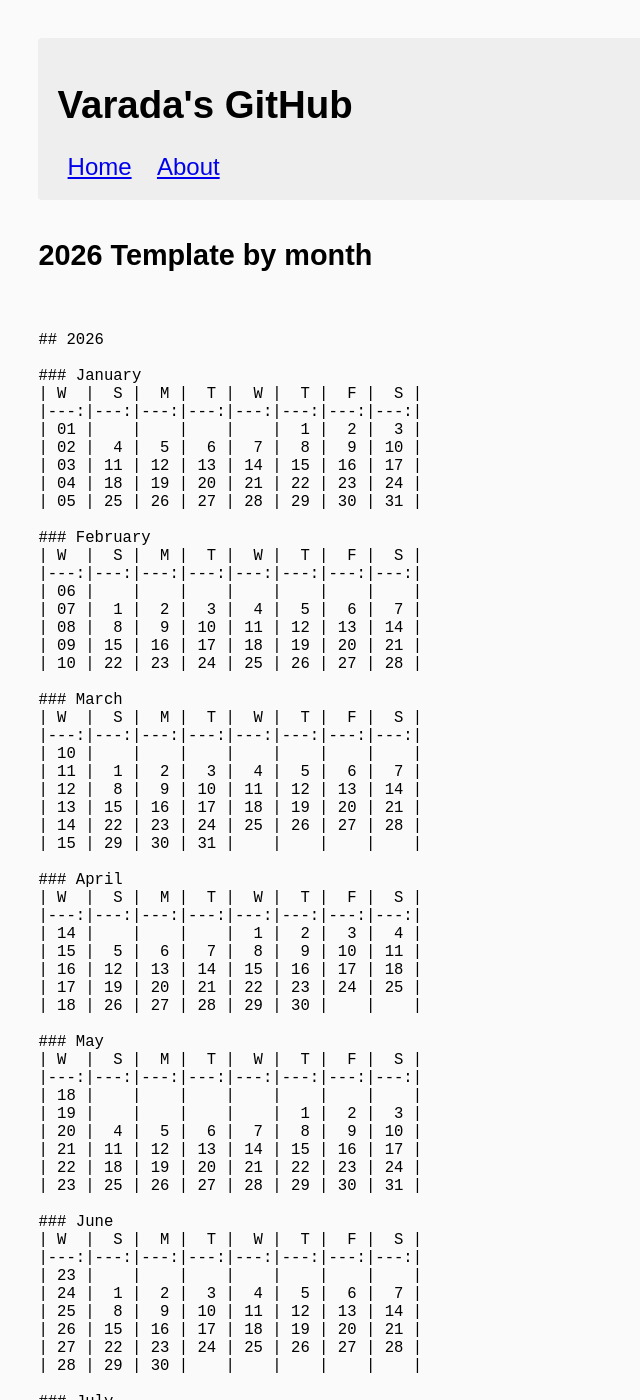
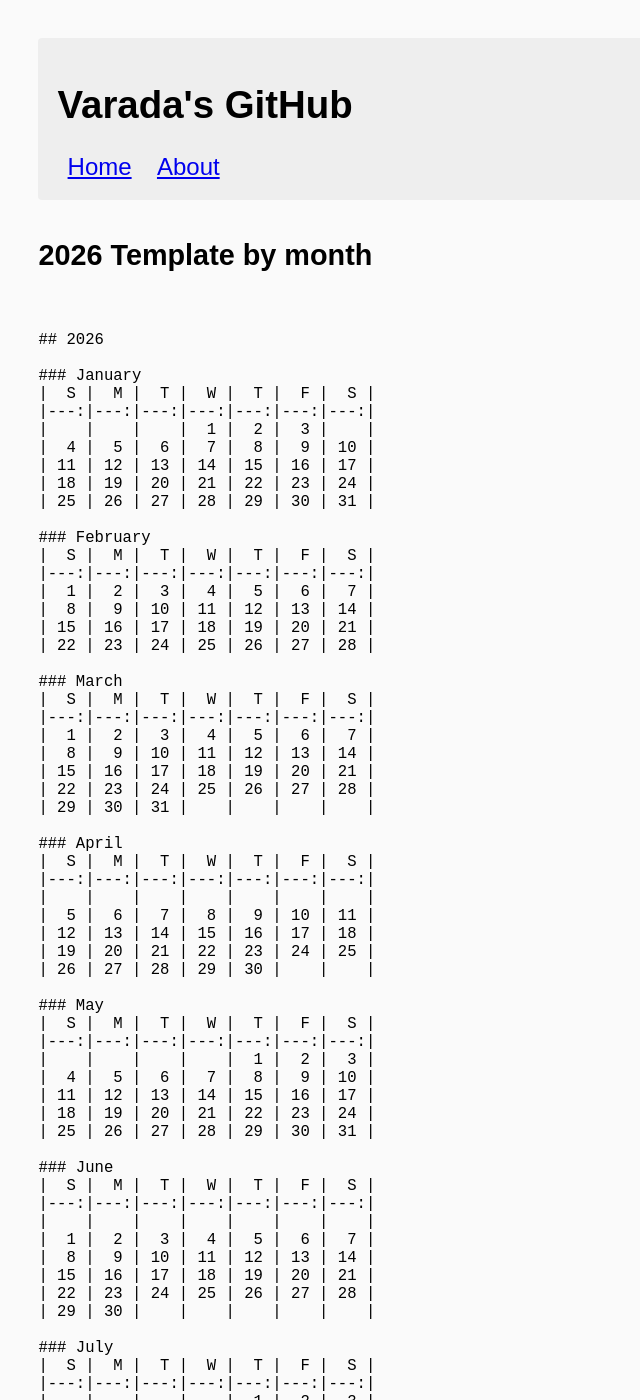
Before and after one commit to ivarada/ivarada.github.io, a Jekyll site: the page built from calendar/calendar-m-2026.md, in a window 1280 px wide and 1400 px high. Shown: the whole window, without its empty margins (0-640 px from the left). Built offline with Jekyll 4.4.1, drawn with Linux system fonts in a browser that asks for light colours; some of the changed text lies outside the part shown.

Commit message:
Reformat 2026 calendar layout for clarity

```diff
--- a/calendar/calendar-m-2026.md
+++ b/calendar/calendar-m-2026.md
@@ -11,123 +11,114 @@
 ## 2026
 
 ### January
-| W  |  S |  M |  T |  W |  T |  F |  S |
-|---:|---:|---:|---:|---:|---:|---:|---:|
-| 01 |    |    |    |    |  1 |  2 |  3 |
-| 02 |  4 |  5 |  6 |  7 |  8 |  9 | 10 |
-| 03 | 11 | 12 | 13 | 14 | 15 | 16 | 17 |
-| 04 | 18 | 19 | 20 | 21 | 22 | 23 | 24 |
-| 05 | 25 | 26 | 27 | 28 | 29 | 30 | 31 |
+|  S |  M |  T |  W |  T |  F |  S |
+|---:|---:|---:|---:|---:|---:|---:|
+|    |    |    |  1 |  2 |  3 |    |
+|  4 |  5 |  6 |  7 |  8 |  9 | 10 |
+| 11 | 12 | 13 | 14 | 15 | 16 | 17 |
+| 18 | 19 | 20 | 21 | 22 | 23 | 24 |
+| 25 | 26 | 27 | 28 | 29 | 30 | 31 |
 
 ### February
-| W  |  S |  M |  T |  W |  T |  F |  S |
-|---:|---:|---:|---:|---:|---:|---:|---:|
-| 06 |    |    |    |    |    |    |    |
-| 07 |  1 |  2 |  3 |  4 |  5 |  6 |  7 |
-| 08 |  8 |  9 | 10 | 11 | 12 | 13 | 14 |
-| 09 | 15 | 16 | 17 | 18 | 19 | 20 | 21 |
-| 10 | 22 | 23 | 24 | 25 | 26 | 27 | 28 |
+|  S |  M |  T |  W |  T |  F |  S |
+|---:|---:|---:|---:|---:|---:|---:|
+|  1 |  2 |  3 |  4 |  5 |  6 |  7 |
+|  8 |  9 | 10 | 11 | 12 | 13 | 14 |
+| 15 | 16 | 17 | 18 | 19 | 20 | 21 |
+| 22 | 23 | 24 | 25 | 26 | 27 | 28 |
 
 ### March
-| W  |  S |  M |  T |  W |  T |  F |  S |
-|---:|---:|---:|---:|---:|---:|---:|---:|
-| 10 |    |    |    |    |    |    |    |
-| 11 |  1 |  2 |  3 |  4 |  5 |  6 |  7 |
-| 12 |  8 |  9 | 10 | 11 | 12 | 13 | 14 |
-| 13 | 15 | 16 | 17 | 18 | 19 | 20 | 21 |
-| 14 | 22 | 23 | 24 | 25 | 26 | 27 | 28 |
-| 15 | 29 | 30 | 31 |    |    |    |    |
+|  S |  M |  T |  W |  T |  F |  S |
+|---:|---:|---:|---:|---:|---:|---:|
+|  1 |  2 |  3 |  4 |  5 |  6 |  7 |
+|  8 |  9 | 10 | 11 | 12 | 13 | 14 |
+| 15 | 16 | 17 | 18 | 19 | 20 | 21 |
+| 22 | 23 | 24 | 25 | 26 | 27 | 28 |
+| 29 | 30 | 31 |    |    |    |    |
 
 ### April
-| W  |  S |  M |  T |  W |  T |  F |  S |
-|---:|---:|---:|---:|---:|---:|---:|---:|
-| 14 |    |    |    |  1 |  2 |  3 |  4 |
-| 15 |  5 |  6 |  7 |  8 |  9 | 10 | 11 |
-| 16 | 12 | 13 | 14 | 15 | 16 | 17 | 18 |
-| 17 | 19 | 20 | 21 | 22 | 23 | 24 | 25 |
-| 18 | 26 | 27 | 28 | 29 | 30 |    |    |
+|  S |  M |  T |  W |  T |  F |  S |
+|---:|---:|---:|---:|---:|---:|---:|
+|    |    |    |    |    |    |    |
+|  5 |  6 |  7 |  8 |  9 | 10 | 11 |
+| 12 | 13 | 14 | 15 | 16 | 17 | 18 |
+| 19 | 20 | 21 | 22 | 23 | 24 | 25 |
+| 26 | 27 | 28 | 29 | 30 |    |    |
 
 ### May
-| W  |  S |  M |  T |  W |  T |  F |  S |
-|---:|---:|---:|---:|---:|---:|---:|---:|
-| 18 |    |    |    |    |    |    |    |
-| 19 |    |    |    |    |  1 |  2 |  3 |
-| 20 |  4 |  5 |  6 |  7 |  8 |  9 | 10 |
-| 21 | 11 | 12 | 13 | 14 | 15 | 16 | 17 |
-| 22 | 18 | 19 | 20 | 21 | 22 | 23 | 24 |
-| 23 | 25 | 26 | 27 | 28 | 29 | 30 | 31 |
+|  S |  M |  T |  W |  T |  F |  S |
+|---:|---:|---:|---:|---:|---:|---:|
+|    |    |    |    |  1 |  2 |  3 |
+|  4 |  5 |  6 |  7 |  8 |  9 | 10 |
+| 11 | 12 | 13 | 14 | 15 | 16 | 17 |
+| 18 | 19 | 20 | 21 | 22 | 23 | 24 |
+| 25 | 26 | 27 | 28 | 29 | 30 | 31 |
 
 ### June
-| W  |  S |  M |  T |  W |  T |  F |  S |
-|---:|---:|---:|---:|---:|---:|---:|---:|
-| 23 |    |    |    |    |    |    |    |
-| 24 |  1 |  2 |  3 |  4 |  5 |  6 |  7 |
-| 25 |  8 |  9 | 10 | 11 | 12 | 13 | 14 |
-| 26 | 15 | 16 | 17 | 18 | 19 | 20 | 21 |
-| 27 | 22 | 23 | 24 | 25 | 26 | 27 | 28 |
-| 28 | 29 | 30 |    |    |    |    |    |
+|  S |  M |  T |  W |  T |  F |  S |
+|---:|---:|---:|---:|---:|---:|---:|
+|    |    |    |    |    |    |    |
+|  1 |  2 |  3 |  4 |  5 |  6 |  7 |
+|  8 |  9 | 10 | 11 | 12 | 13 | 14 |
+| 15 | 16 | 17 | 18 | 19 | 20 | 21 |
+| 22 | 23 | 24 | 25 | 26 | 27 | 28 |
+| 29 | 30 |    |    |    |    |    |
 
 ### July
-| W  |  S |  M |  T |  W |  T |  F |  S |
-|---:|---:|---:|---:|---:|---:|---:|---:|
-| 27 |    |    |    |    |  1 |  2 |  3 |
-| 28 |  4 |  5 |  6 |  7 |  8 |  9 | 10 |
-| 29 | 11 | 12 | 13 | 14 | 15 | 16 | 17 |
-| 30 | 18 | 19 | 20 | 21 | 22 | 23 | 24 |
-| 31 | 25 | 26 | 27 | 28 | 29 | 30 | 31 |
+|  S |  M |  T |  W |  T |  F |  S |
+|---:|---:|---:|---:|---:|---:|---:|
+|    |    |    |    |  1 |  2 |  3 |
+|  4 |  5 |  6 |  7 |  8 |  9 | 10 |
+| 11 | 12 | 13 | 14 | 15 | 16 | 17 |
+| 18 | 19 | 20 | 21 | 22 | 23 | 24 |
+| 25 | 26 | 27 | 28 | 29 | 30 | 31 |
 
 ### August
-| W  |  S |  M |  T |  W |  T |  F |  S |
-|---:|---:|---:|---:|---:|---:|---:|---:|
-| 32 |    |    |    |    |    |    |    |
-| 33 |    |    |    |    |    |    |    |
-| 34 |  1 |  2 |  3 |  4 |  5 |  6 |  7 |
-| 35 |  8 |  9 | 10 | 11 | 12 | 13 | 14 |
-| 36 | 15 | 16 | 17 | 18 | 19 | 20 | 21 |
-| 37 | 22 | 23 | 24 | 25 | 26 | 27 | 28 |
-| 38 | 29 | 30 | 31 |    |    |    |    |
+|  S |  M |  T |  W |  T |  F |  S |
+|---:|---:|---:|---:|---:|---:|---:|
+|    |    |    |    |    |    |    |
+|  2 |  3 |  4 |  5 |  6 |  7 |  8 |
+|  9 | 10 | 11 | 12 | 13 | 14 | 15 |
+| 16 | 17 | 18 | 19 | 20 | 21 | 22 |
+| 23 | 24 | 25 | 26 | 27 | 28 | 29 |
+| 30 | 31 |    |    |    |    |    |
 
 ### September
-| W  |  S |  M |  T |  W |  T |  F |  S |
-|---:|---:|---:|---:|---:|---:|---:|---:|
-| 38 |    |    |    |    |    |    |    |
-| 39 |    |  1 |  2 |  3 |  4 |  5 |  6 |
-| 40 |  7 |  8 |  9 | 10 | 11 | 12 | 13 |
-| 41 | 14 | 15 | 16 | 17 | 18 | 19 | 20 |
-| 42 | 21 | 22 | 23 | 24 | 25 | 26 | 27 |
-| 43 | 28 | 29 | 30 |    |    |    |    |
+|  S |  M |  T |  W |  T |  F |  S |
+|---:|---:|---:|---:|---:|---:|---:|
+|    |    |    |    |    |    |    |
+|  6 |  7 |  8 |  9 | 10 | 11 | 12 |
+| 13 | 14 | 15 | 16 | 17 | 18 | 19 |
+| 20 | 21 | 22 | 23 | 24 | 25 | 26 |
+| 27 | 28 | 29 | 30 |    |    |    |
 
 ### October
-| W  |  S |  M |  T |  W |  T |  F |  S |
-|---:|---:|---:|---:|---:|---:|---:|---:|
-| 40 |    |    |    |    |    |    |    |
-| 41 |    |    |    |  1 |  2 |  3 |  4 |
-| 42 |  5 |  6 |  7 |  8 |  9 | 10 | 11 |
-| 43 | 12 | 13 | 14 | 15 | 16 | 17 | 18 |
-| 44 | 19 | 20 | 21 | 22 | 23 | 24 | 25 |
-| 45 | 26 | 27 | 28 | 29 | 30 | 31 |    |
+|  S |  M |  T |  W |  T |  F |  S |
+|---:|---:|---:|---:|---:|---:|---:|
+|    |    |    |    |    |    |    |
+|  4 |  5 |  6 |  7 |  8 |  9 | 10 |
+| 11 | 12 | 13 | 14 | 15 | 16 | 17 |
+| 18 | 19 | 20 | 21 | 22 | 23 | 24 |
+| 25 | 26 | 27 | 28 | 29 | 30 | 31 |
 
 ### November
-| W  |  S |  M |  T |  W |  T |  F |  S |
-|---:|---:|---:|---:|---:|---:|---:|---:|
-| 45 |    |    |    |    |    |    |    |
-| 46 |    |    |    |    |    |    |    |
-| 47 |  1 |  2 |  3 |  4 |  5 |  6 |  7 |
-| 48 |  8 |  9 | 10 | 11 | 12 | 13 | 14 |
-| 49 | 15 | 16 | 17 | 18 | 19 | 20 | 21 |
-| 50 | 22 | 23 | 24 | 25 | 26 | 27 | 28 |
-| 51 | 29 | 30 |    |    |    |    |    |
+|  S |  M |  T |  W |  T |  F |  S |
+|---:|---:|---:|---:|---:|---:|---:|
+|  1 |  2 |  3 |  4 |  5 |  6 |  7 |
+|  8 |  9 | 10 | 11 | 12 | 13 | 14 |
+| 15 | 16 | 17 | 18 | 19 | 20 | 21 |
+| 22 | 23 | 24 | 25 | 26 | 27 | 28 |
+| 29 | 30 |    |    |    |    |    |
 
 ### December
-| W  |  S |  M |  T |  W |  T |  F |  S |
-|---:|---:|---:|---:|---:|---:|---:|---:|
-| 51 |    |    |    |    |    |    |    |
-| 52 |    |    |    |    |    |    |    |
-| 53 |    |    |    |    |    |    |    |
-| 54 |  1 |  2 |  3 |  4 |  5 |  6 |  7 |
-| 55 |  8 |  9 | 10 | 11 | 12 | 13 | 14 |
-| 56 | 15 | 16 | 17 | 18 | 19 | 20 | 21 |
-| 57 | 22 | 23 | 24 | 25 | 26 | 27 | 28 |
-| 58 | 29 | 30 | 31 |    |    |    |    |
+|  S |  M |  T |  W |  T |  F |  S |
+|---:|---:|---:|---:|---:|---:|---:|
+|    |    |    |    |    |    |    |
+|  6 |  7 |  8 |  9 | 10 | 11 | 12 |
+| 13 | 14 | 15 | 16 | 17 | 18 | 19 |
+| 20 | 21 | 22 | 23 | 24 | 25 | 26 |
+| 27 | 28 | 29 | 30 | 31 |    |    |
+
+
   </code>
 </pre>
```
